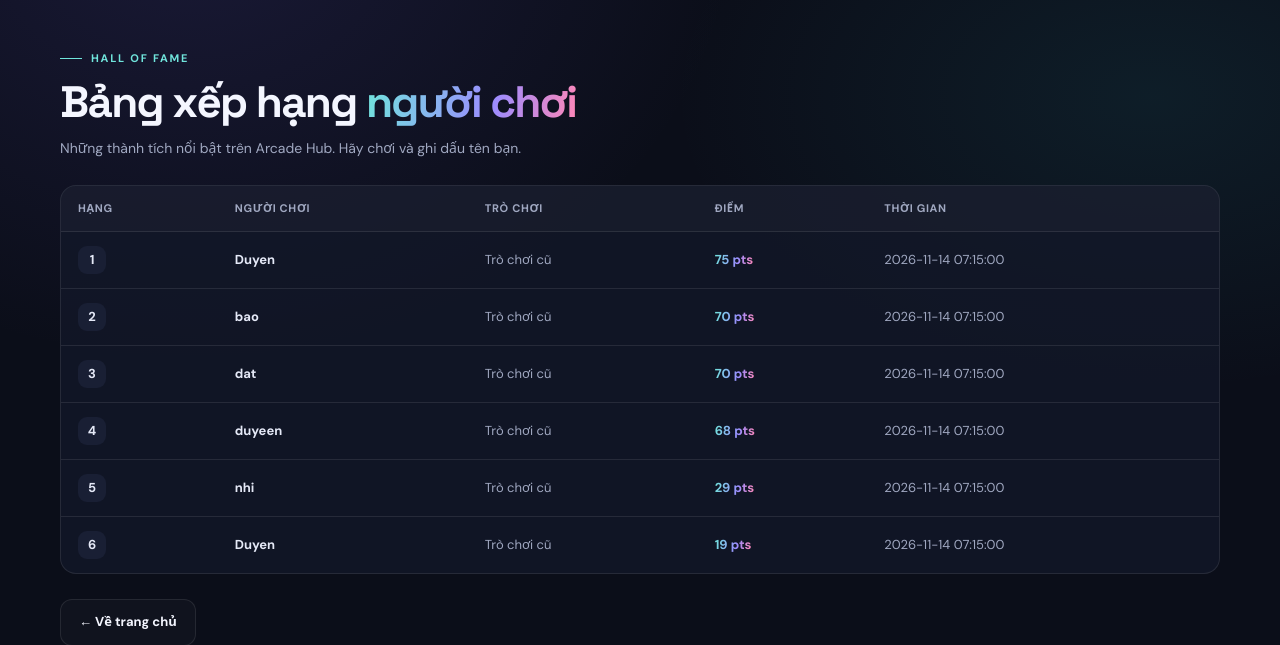
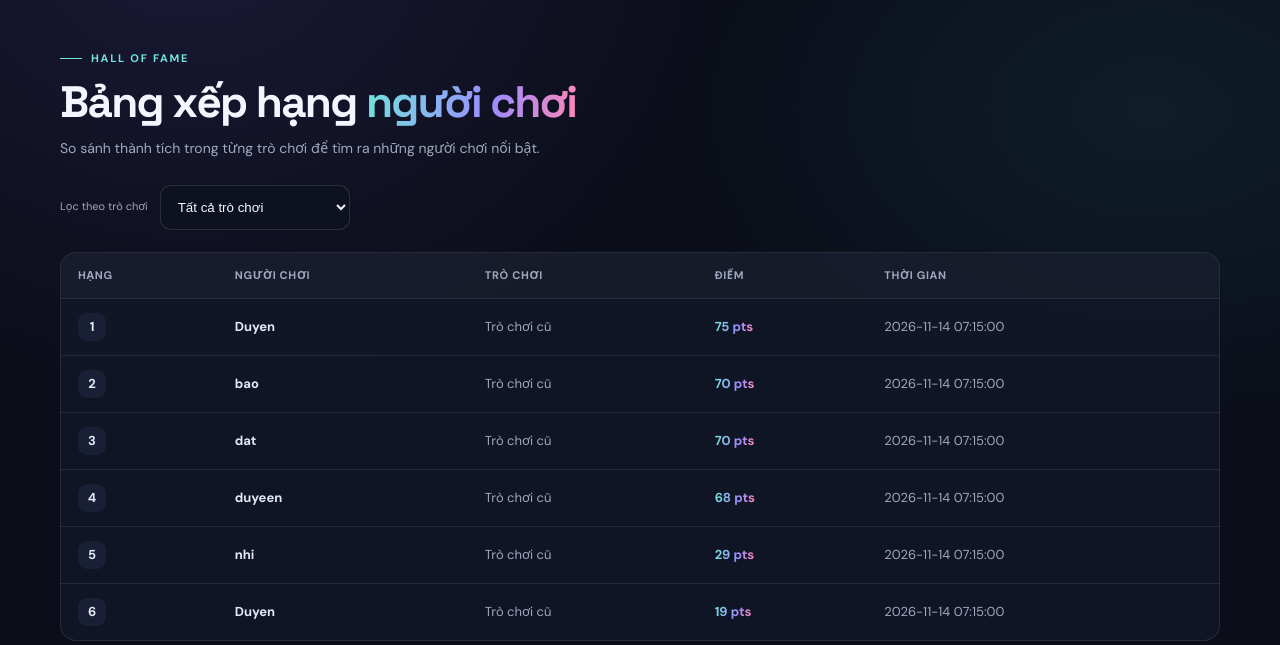
Before and after one commit to zineeee/web-game-docker, a Flask app: page /leaderboard in a window 1280 px wide. Shown: the part 80-725 px from the top of the page. Run offline with Flask 3, Linux system fonts and the light colour scheme; data comes from the database, SQL or seed files in the repository; data that the repository does not hold is empty; some libraries are stand-ins or nearby versions.

Commit message:
Add game filter to leaderboard

```diff
--- a/templates/leaderboard.html
+++ b/templates/leaderboard.html
@@ -1,7 +1,8 @@
 {% extends "base.html" %}
 {% block title %}Bảng xếp hạng{% endblock %}
 {% block content %}
-<section class="page-heading"><span class="eyebrow">Hall of fame</span><h1>Bảng xếp hạng <span class="gradient-text">người chơi</span></h1><p>Những thành tích nổi bật trên Arcade Hub. Hãy chơi và ghi dấu tên bạn.</p></section>
-{% if scores %}<div class="data-table-wrap"><table class="data-table"><thead><tr><th>Hạng</th><th>Người chơi</th><th>Trò chơi</th><th>Điểm</th><th>Thời gian</th></tr></thead><tbody>{% for row in scores %}<tr><td><span class="rank-badge">{{ loop.index }}</span></td><td><strong>{{ row['name'] }}</strong></td><td class="table-muted">{{ row['game_name'] }}</td><td><strong class="gradient-text">{{ row['score'] }} pts</strong></td><td class="table-muted">{{ row['created_at'] }}</td></tr>{% endfor %}</tbody></table></div>{% else %}<div class="panel"><p class="empty-state">Chưa có điểm nào được ghi nhận. Hãy là người đầu tiên xuất hiện trên bảng xếp hạng!</p><a class="button button-primary" href="{{ url_for('register') }}">Tham gia ngay</a></div>{% endif %}
+<section class="page-heading"><span class="eyebrow">Hall of fame</span><h1>Bảng xếp hạng <span class="gradient-text">người chơi</span></h1><p>So sánh thành tích trong từng trò chơi để tìm ra những người chơi nổi bật.</p></section>
+<form method="get" action="{{ url_for('leaderboard') }}" class="hero-actions" style="align-items:center;margin:0 0 22px"><label for="game-filter" class="form-note">Lọc theo trò chơi</label><select class="form-control" id="game-filter" name="game" style="width:auto;min-width:190px" onchange="this.form.submit()"><option value="all" {% if game_filter == 'all' %}selected{% endif %}>Tất cả trò chơi</option><option value="Đoán số" {% if game_filter == 'Đoán số' %}selected{% endif %}>Thử thách đoán số</option><option value="Golf mini" {% if game_filter == 'Golf mini' %}selected{% endif %}>Golf mini</option></select><noscript><button class="button button-ghost" type="submit">Lọc</button></noscript></form>
+{% if scores %}<div class="data-table-wrap"><table class="data-table"><thead><tr><th>Hạng</th><th>Người chơi</th><th>Trò chơi</th><th>Điểm</th><th>Thời gian</th></tr></thead><tbody>{% for row in scores %}<tr><td><span class="rank-badge">{{ loop.index }}</span></td><td><strong>{{ row['name'] }}</strong></td><td class="table-muted">{{ row['game_name'] }}</td><td><strong class="gradient-text">{{ row['score'] }} pts</strong></td><td class="table-muted">{{ row['created_at'] }}</td></tr>{% endfor %}</tbody></table></div>{% else %}<div class="panel"><p class="empty-state">Chưa có điểm nào trong danh mục này. Hãy là người đầu tiên ghi tên lên bảng xếp hạng!</p><a class="button button-primary" href="{{ url_for('register') }}">Tham gia ngay</a></div>{% endif %}
 <div class="hero-actions"><a class="button button-ghost" href="{{ url_for('home') }}">← Về trang chủ</a></div>
 {% endblock %}
```
